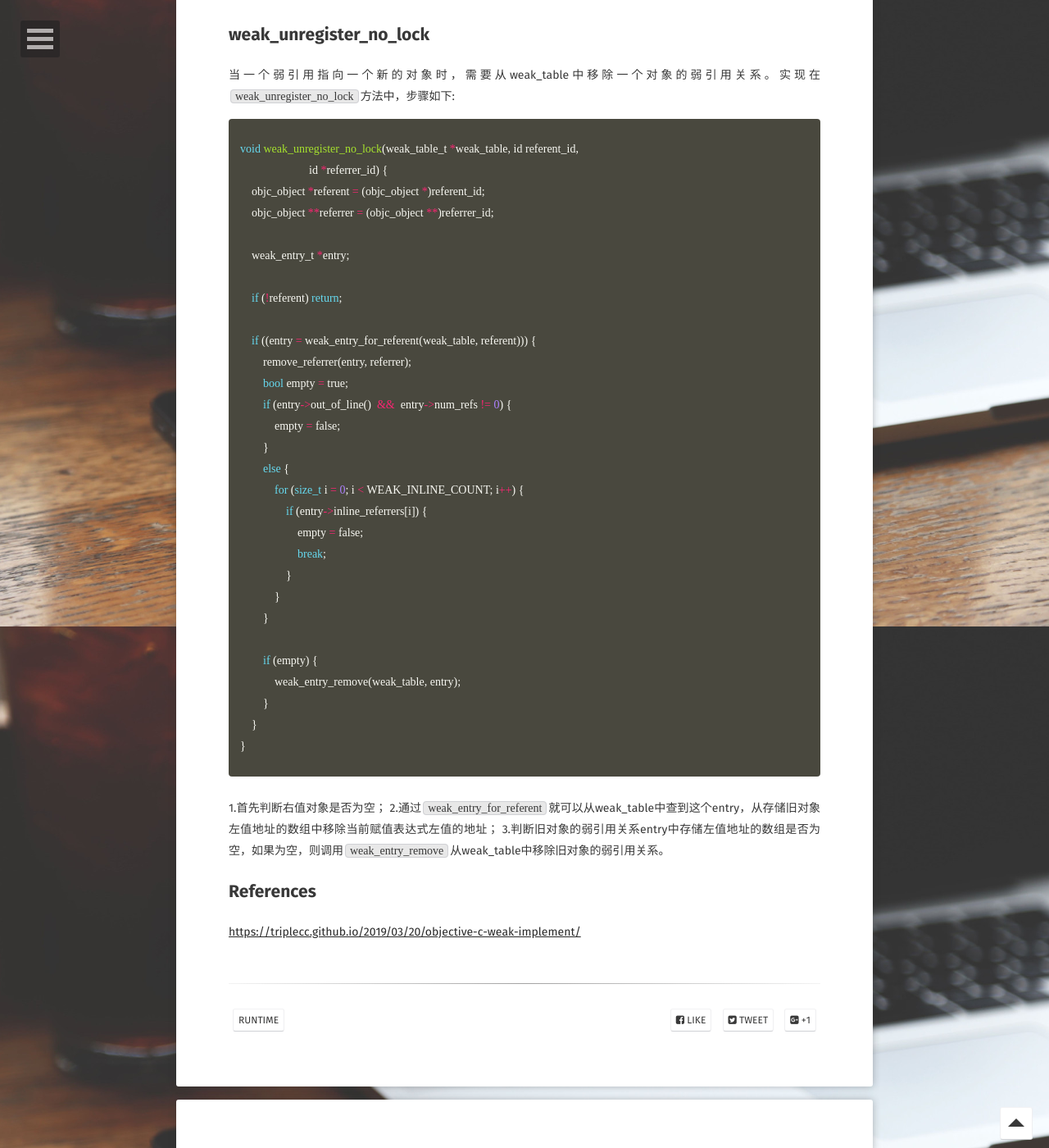
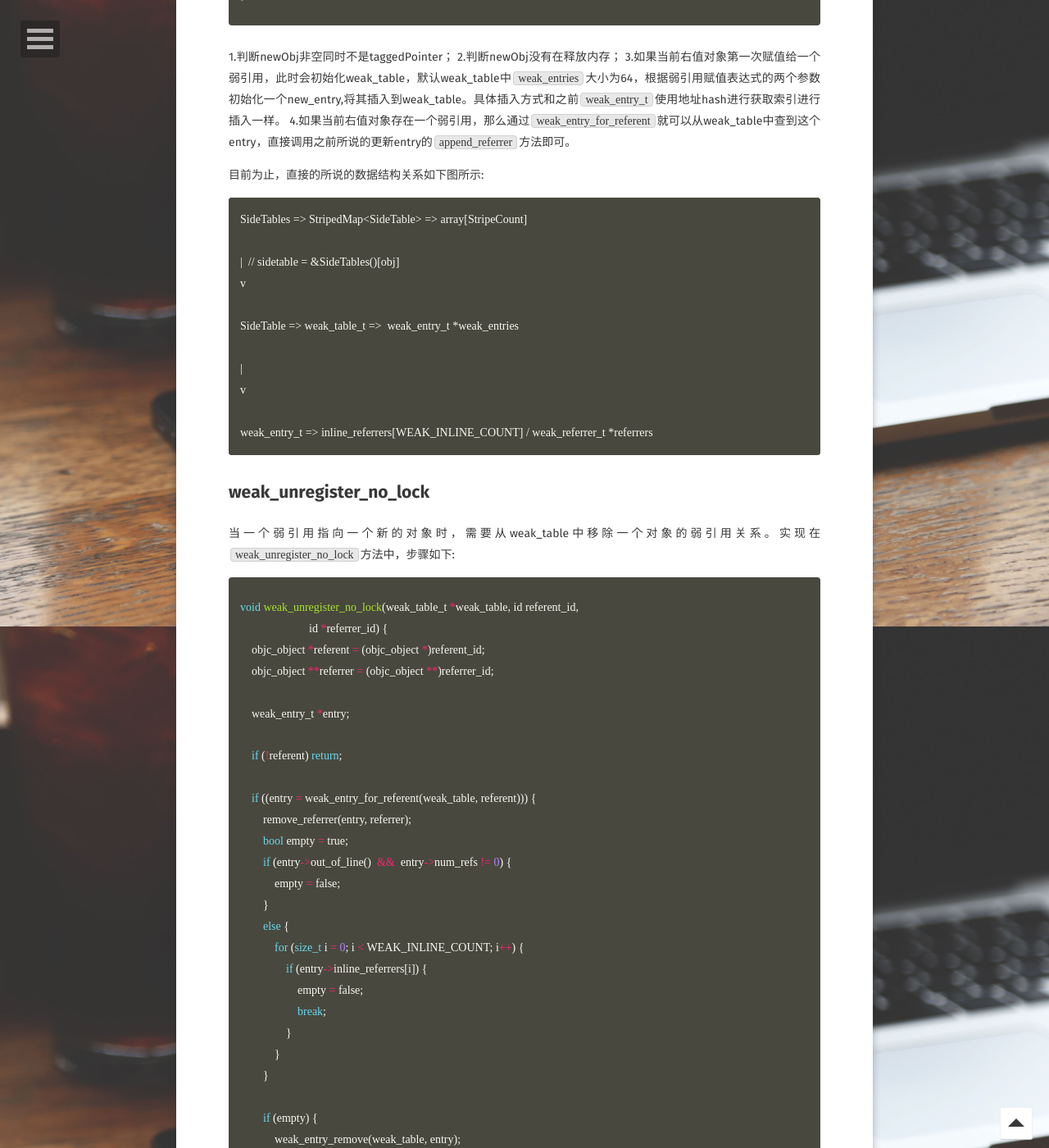
Before and after one commit to longjianjiang/longjianjiang.github.io, a Jekyll site: the page built from _posts/2019-04-12-runtime-source-code-weak.md, in a window 1280 px wide and 1400 px high, scrolled down 4636 px. Shown: the whole window at 82% size. Built offline with Jekyll 4.4.1, drawn with Linux system fonts in a browser that asks for light colours; some web fonts are replaced; comment, search, counter and statistics services are not loaded; some of the changed text lies outside the part shown.

Commit message:
Update(auto commit)

````diff
--- a/_posts/2019-04-12-runtime-source-code-weak.md
+++ b/_posts/2019-04-12-runtime-source-code-weak.md
@@ -162,7 +162,6 @@
 }
 {% endhighlight %}
 
-
 1.判断newObj非空同时不是taggedPointer；
 2.判断newObj没有在释放内存；
 3.如果当前右值对象第一次赋值给一个弱引用，此时会初始化weak_table，默认weak_table中`weak_entries`大小为64，根据弱引用赋值表达式的两个参数初始化一个new_entry,将其插入到weak_table。具体插入方式和之前`weak_entry_t`使用地址hash进行获取索引进行插入一样。
@@ -170,6 +169,19 @@
 
 目前为止，直接的所说的数据结构关系如下图所示:
 
+```
+SideTables => StripedMap<SideTable> => array[StripeCount]
+
+|  // sidetable = &SideTables()[obj]
+v
+
+SideTable => weak_table_t =>  weak_entry_t *weak_entries
+
+|
+v
+
+weak_entry_t => inline_referrers[WEAK_INLINE_COUNT] / weak_referrer_t *referrers
+```
 
 ## weak_unregister_no_lock
 
@@ -211,6 +223,16 @@
 2.通过`weak_entry_for_referent`就可以从weak_table中查到这个entry，从存储旧对象左值地址的数组中移除当前赋值表达式左值的地址；
 3.判断旧对象的弱引用关系entry中存储左值地址的数组是否为空，如果为空，则调用`weak_entry_remove`从weak_table中移除旧对象的弱引用关系。
 
+至此关于对象的弱引用关系的存储和移除结束。
+
+## 清除
+
+最后一步就是，当弱引用指向的对象销毁后，对应的弱引用需要被置为nil，完成这个操作的方法是`weak_clear_no_lock`。
+
+实现也很简单，根据entry获取到左值地址的数组和数量，判断指向的是不是被销毁的对象，如果是则置为nil，最后从weak_table中移除这个entry。
+
+## 总结
+
 
 ## References
 
````
Also changed, not shown: other parts of _posts/2019-04-12-runtime-source-code-weak.md (+1 -1 lines), assets/images/blog/runtime_source_code_weak_1.png (added).
